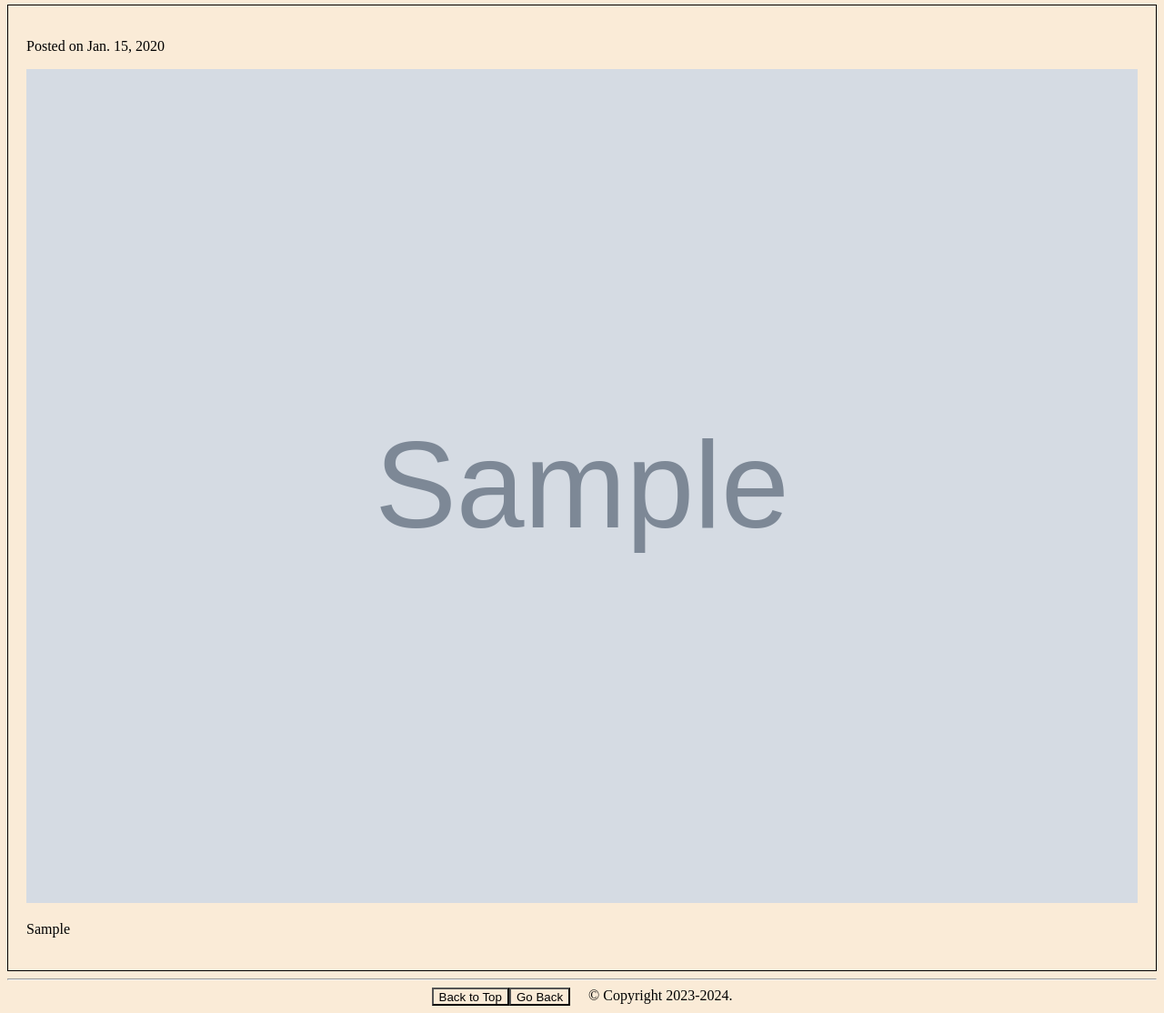
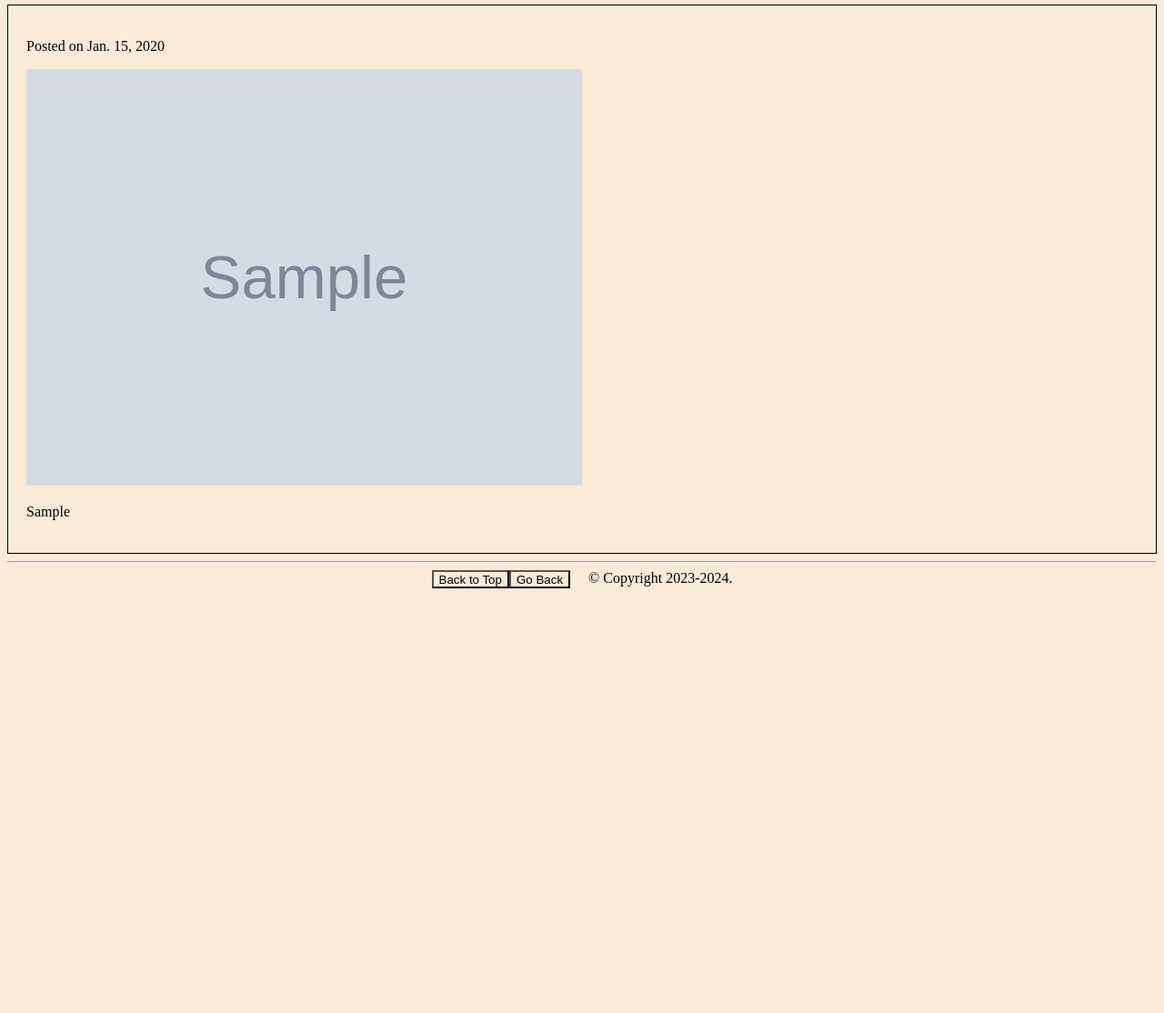
Before and after one commit to yegekucuk/blog-django, a Django app: page /post/1/ in a window 1280 px wide. Shown: the part 98-1212 px from the top of the page at 91% size. After the commit the page ends 745 px from the top, so only its background shows below. Run offline with Django 5.2, Linux system fonts and the light colour scheme; tables that the repository leaves empty hold one stand-in row (values such as "Sample post"); grey boxes marked "Sample" are stand-in pictures.

Commit message:
Resize image on Post page

```diff
--- a/myapp/templates/html/post_detail.html
+++ b/myapp/templates/html/post_detail.html
@@ -48,7 +48,7 @@
         <section>
             <article class="container">
                 <p id="post_date">Posted on {{ post.post_date }}</p>
-                <img src="{{ post.image.url }}" alt="post_image" class="post_image" style="width: 100%;">
+                <img src="{{ post.image.url }}" alt="post_image" class="post_image" style="width: 50%;">
                 <p>{{ post.paragraph }}</p>
             </article>
         </section>
```
